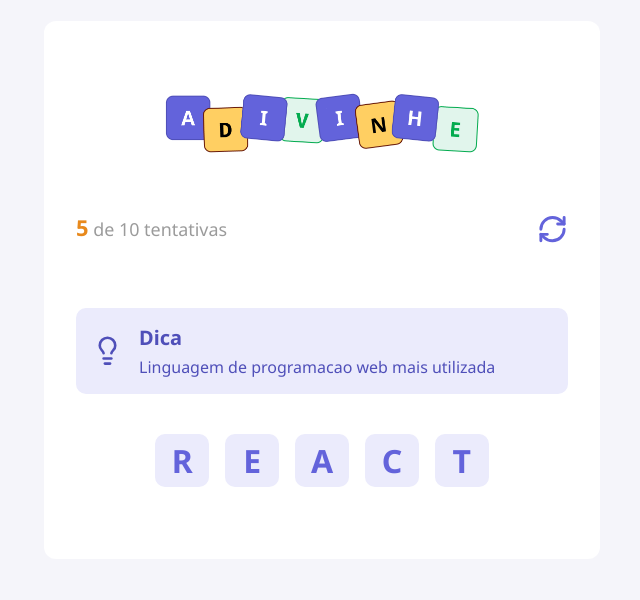
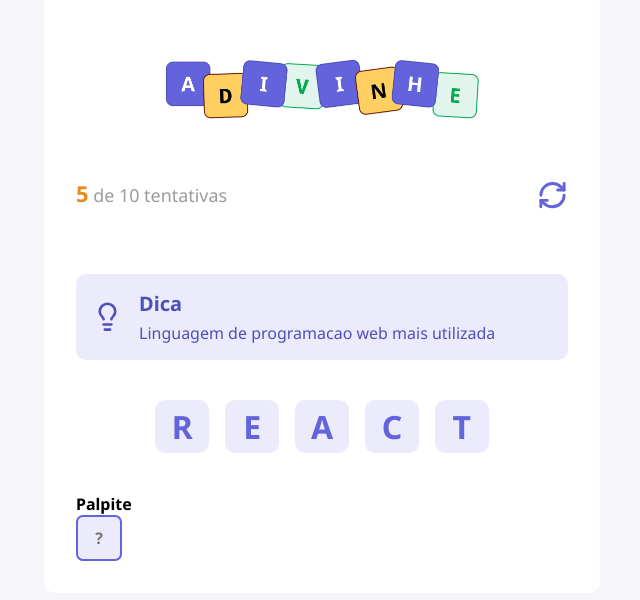
Before and after one commit to Matheus-Souza97/adivinhe, a React (Vite) app: page / in a window 1280 px wide. Shown: the part 110-710 px from the top of the page, without its empty margins (318-958 px from the left). Built offline with nearby package versions, Linux system fonts and the light colour scheme.

Commit message:
create input component

```diff
--- a/src/App.tsx
+++ b/src/App.tsx
@@ -1,6 +1,7 @@
 import { Header } from "./components/Header"
 import { Tip } from "./components/Tip"
 import { Letters } from "./components/Letters"
+import { Input } from "./components/Input"
 import styles from "./app.module.css"
 
 export default function App() {
@@ -22,6 +23,14 @@
       <Letters value="C"/>
       <Letters value="T"/>
       </div>
+
+      <h4>Palpite</h4>
+
+      <div>
+
+        <Input autoFocus maxLength={1} placeholder="?"/>
+
+      </div>
     </main>
 
 
--- /dev/null
+++ b/src/components/Input/index.tsx
@@ -0,0 +1,8 @@
+import type React from "react"
+import styles from "./styles.module.css"
+
+type Props = React.ComponentProps<"input">
+
+export function Input({...rest}: Props){
+  return <input type="text" className= {styles.input} {...rest} />
+}
--- /dev/null
+++ b/src/components/Input/styles.module.css
@@ -0,0 +1,17 @@
+.input {
+  width: 2.87rem;
+  height: 2.87rem;
+  border-radius: 0.43rem;
+
+  background-color: #ebebfc;
+  border: 2px solid #6363db;
+
+  color: #6363db;
+
+  text-transform: uppercase;
+  text-align: center;
+  font-size: 1rem;
+  font-weight: 700;
+
+  outline: none;
+}
--- a/src/global.css
+++ b/src/global.css
@@ -15,6 +15,11 @@
   font-optical-sizing: auto;
 }
 
+input {
+  font-family: "Noto Sans", sans-serif;
+
+}
+
 button {
   cursor: pointer;
   transition: filter 0.2s;
```
